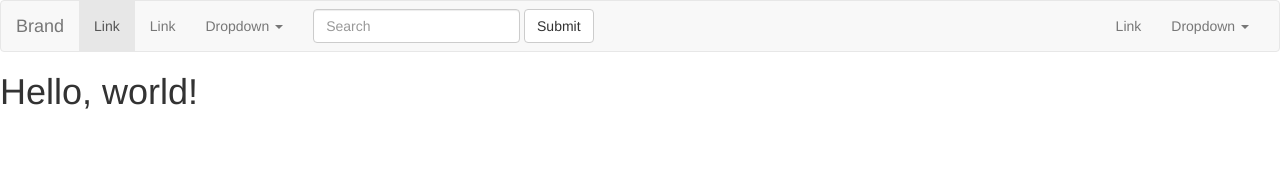
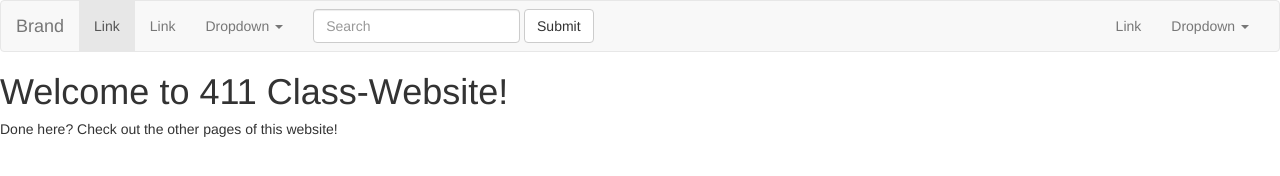
Before and after one commit to KaeganMIsherwood/411-website, a plain HTML site: page index.html in a window 1280 px wide. Drawn offline with nearby package versions, Linux system fonts and the light colour scheme.

Commit message:
new commit

```diff
--- a/index.html
+++ b/index.html
@@ -71,7 +71,7 @@
         </div><!-- /.navbar-collapse -->
       </div><!-- /.container-fluid -->
     </nav>
-    <h1>Hello, world!</h1>
+    <h1>Welcome to 411 Class-Website!</h1>
 
     <!-- jQuery (necessary for Bootstrap's JavaScript plugins) -->
     <script src="https://ajax.googleapis.com/ajax/libs/jquery/1.11.3/jquery.min.js"></script>
@@ -79,3 +79,6 @@
     <script src="js/bootstrap.min.js"></script>
   </body>
 </html>
+<footer>
+<h5> Done here? Check out the other pages of this website! </h5>
+</footer>
```
